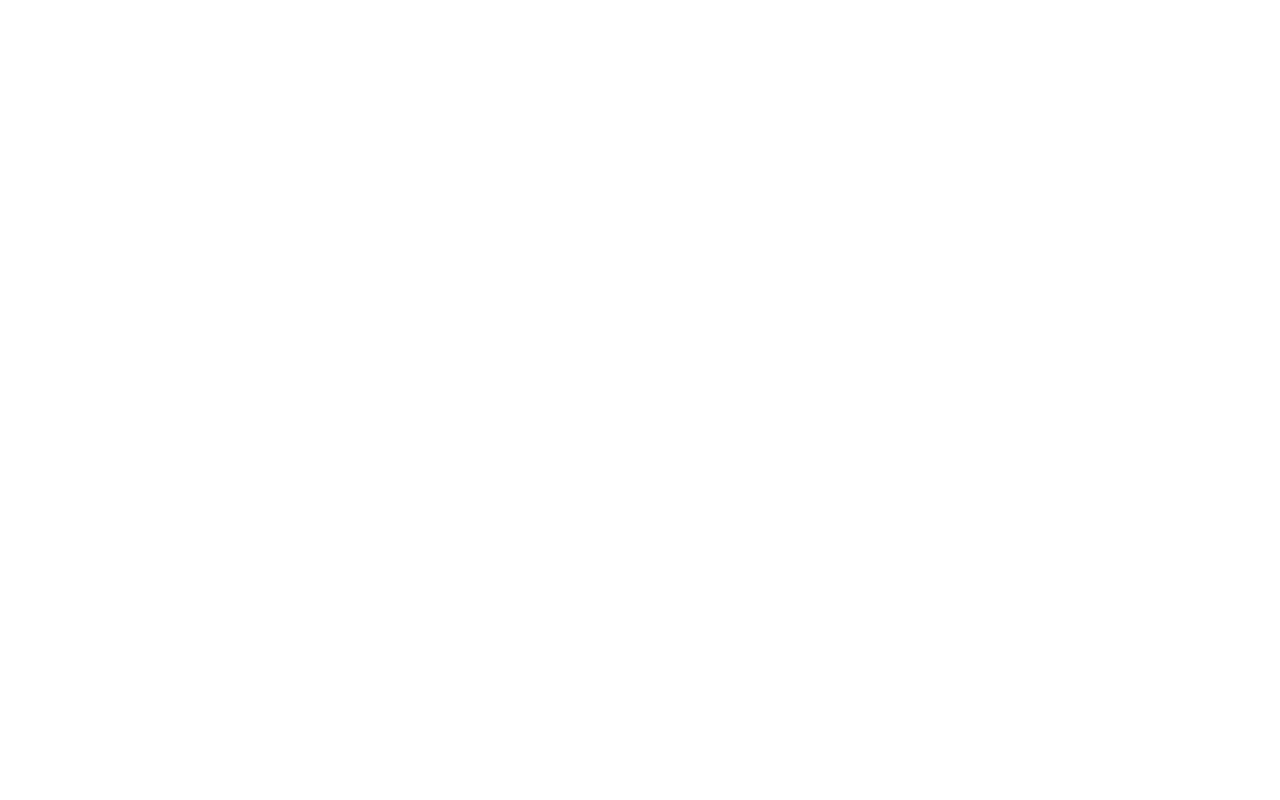
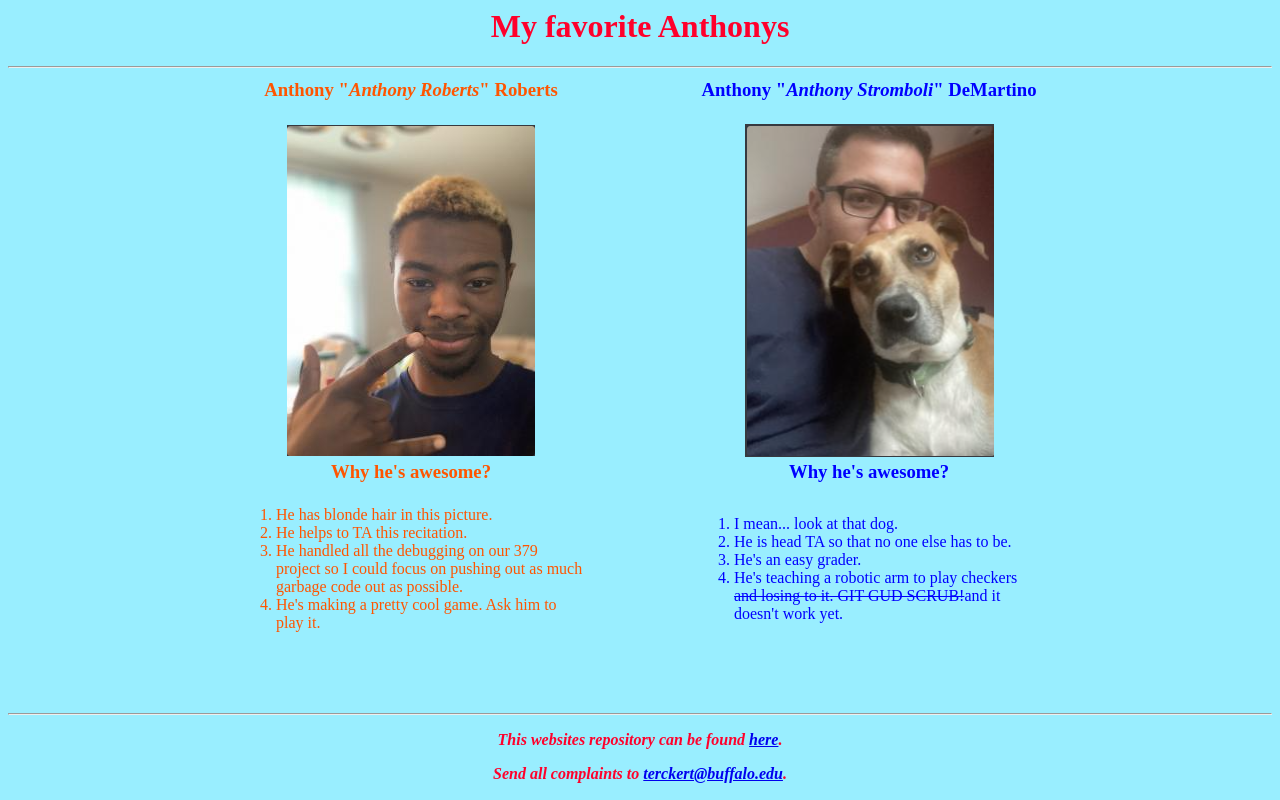
Before and after one commit to terckert/cse-111-html-project, a plain HTML site: page index.html in a window 1280 px wide. Drawn offline with Linux system fonts and the light colour scheme.

Commit message:
final commit

```diff
--- a/index.html
+++ b/index.html
@@ -3,7 +3,78 @@
         <title>My favorite Anthonys
     </title>
 </head>
-<body background="">
-
+<body bgcolor="#99EEFF" text="#FF002B">
+    <h1><center>My favorite Anthonys</center></h1>
+    <hr>
+    <center>
+        <table>
+        <tr>
+            <th width="350">
+                <font color="#FF5500"><h3>
+                    <center>Anthony "<i><b>Anthony Roberts</b></i>" Roberts</center>
+                </h3></font>
+            </th>
+            <th width="100"></th>
+            <th>
+                <font color="#0000FF"><h3>
+                    <center>Anthony "<i><b>Anthony Stromboli</b></i>" DeMartino</center>
+                </h3></font>
+            </th>
+        </tr>
+        <tr>
+            <td width="350">
+                <center>
+                    <img src="./images/roberts.png" alt="A debonaire picture of Anthony Roberts">
+                </center>
+            </td>
+            <td width="100"></td>
+            <td width="350">
+                <center>
+                    <img src="./images/stromboli.png" alt="A picture of a dog with an Anthony behind it.">
+                </center>
+            </td>
+        </tr>
+        <tr>
+            <td width="350">
+                <font color="#FF5500"><center><h3>Why he's awesome?</h3></center></font>
+            </td>
+            <td width="100"></td>
+            <td width="350">
+                <font color="#0000FF"><center><h3>Why he's awesome?</h3></center></font>
+            </td>
+        </tr>
+        <tr>
+            <td width="350">
+                <font color="#FF5500">
+                    <ol>
+                        <li>He has blonde hair in this picture.</li>
+                        <li>He helps to TA this recitation.</li>
+                        <li>He handled all the debugging on our 379 project so I could focus on pushing out as much garbage code out as possible.</li>
+                        <li>He's making a pretty cool game. Ask him to play it.</li>
+                    </ol>
+                </font>
+            </td>
+            <td width="100"></td>
+            <td width="350">
+                <font color="#0000FF">
+                    <ol>
+                        <li>I mean... look at that dog.</li>
+                        <li>He is head TA so that no one else has to be.</li>
+                        <li>He's an easy grader.</li>
+                        <li>He's teaching a robotic arm to play checkers <strike>and losing to it. GIT GUD SCRUB!</strike>and it doesn't work yet.</li>
+                    </ol>
+                </font>
+            </td>
+        </tr>
+        </table>
+    </center>
+    <br><br><br>
+    <hr>
+    <center>
+        <p><b><i>This websites repository can be found <a href="https://github.com/terckert/cse-111-html-project">here</a>.</i></b></p>
+    </center>
+    <center>
+        <p><b><i>Send all complaints to <a href="MAILTO:terckert@buffalo.edu, kds@buffalo.edu">terckert@buffalo.edu</a>.</i></b></p>
+    </center>
 </body>
 </html>
```
